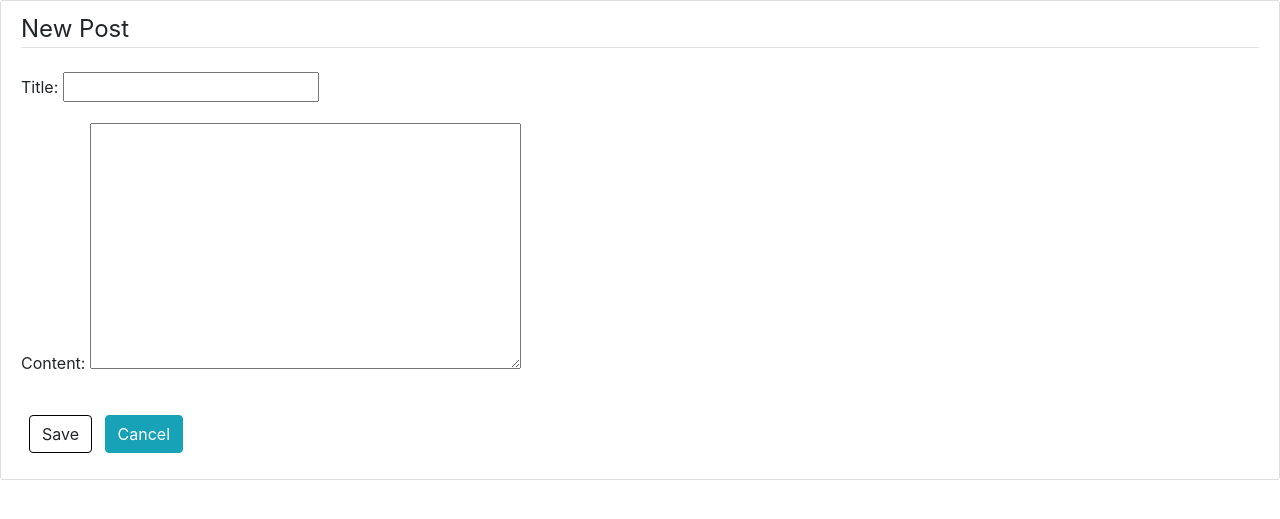
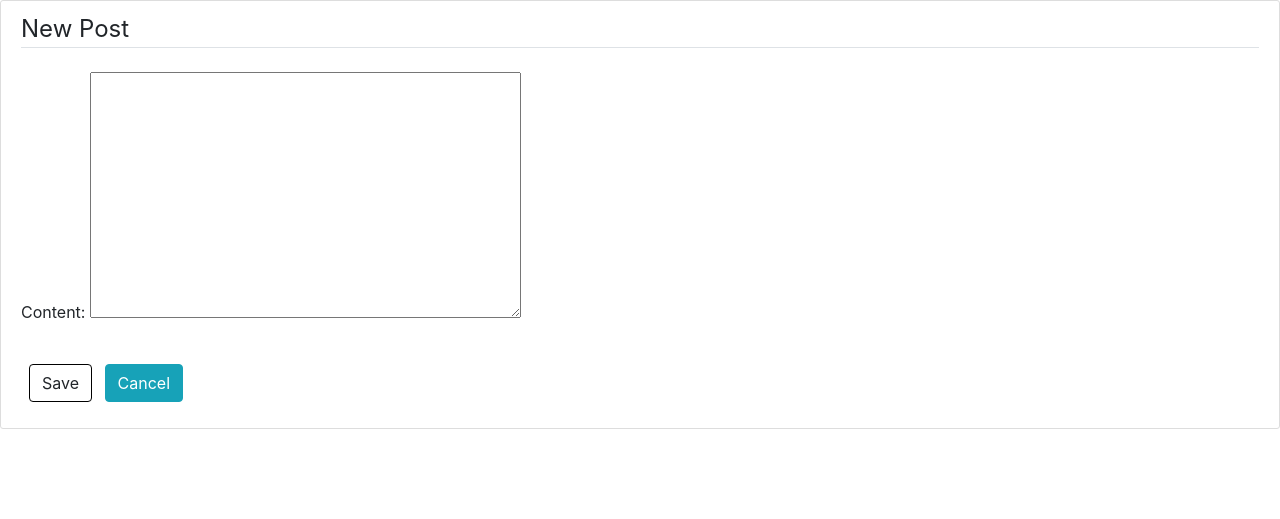
Before and after one commit to Smilkoski/network, a Django app: page / in a window 1280 px wide. Shown: the part 56-575 px from the top of the page. Run offline with Django 3.2, Linux system fonts and the light colour scheme; the visitor is signed in with stand-in values (Sample User, id 1); data that the repository does not hold is empty; some libraries are stand-ins or nearby versions.

Commit message:
remove title

```diff
--- a/network/models.py
+++ b/network/models.py
@@ -2,7 +2,7 @@ from django.contrib.auth.models import AbstractUser
 from django.db import models
 from django.urls import reverse
 from django.utils import timezone
-
+from datetime import datetime
 
 class User(AbstractUser):
     def serializable(self):
@@ -17,14 +17,13 @@ class Follower(models.Model):
 
 
 class Post(models.Model):
-    title = models.CharField(max_length=240)
     content = models.TextField()
     date_posted = models.DateTimeField(default=timezone.now)
     likes = models.IntegerField(default=0)
     author = models.ForeignKey(User, on_delete=models.CASCADE)
 
     def __str__(self):
-        return self.title
+        return self.id
 
     def get_absolute_url(self):
         return reverse('post-detail', kwargs={'pk': self.pk})
@@ -33,7 +32,6 @@ class Post(models.Model):
         date = f'{self.date_posted.day} {self.date_posted.strftime("%B")}, {self.date_posted.year}'
         return {
             "id": self.id,
-            "title": self.title,
             "content": self.content,
             "date_posted": date,
             "likes": self.likes,
--- a/network/templates/network/article_template.html
+++ b/network/templates/network/article_template.html
@@ -4,7 +4,6 @@
             <a class="mr-2" href="{% url 'user-detail' post.author_id %}">{{ post.author }}</a>
             <small class="text-muted">{{ post.date_posted|date:"d F, Y" }}</small>
         </div>
-        <h2><a href="{% url 'post-detail' post.id %}">{{ post.title }}</a></h2>
         <p class="article-content">{{ post.content }}</p>
         <div class="heart">
             <svg viewBox="0 0 24 24" aria-hidden="true">
--- a/network/templates/network/post_detail.html
+++ b/network/templates/network/post_detail.html
@@ -7,9 +7,7 @@
             <div class="article-metadata">
                 <a class="mr-2" href="{% url 'user-detail' object.author_id %}">{{ object.author }}</a>
                 <small class="text-muted">{{ object.date_posted|date:"d F, Y" }}</small>
-
             </div>
-            <h2 class="article-title">{{ object.title }}</h2>
             <p class="article-content">{{ object.content }}</p>
             {% if object.author == user %}
                 <div>
--- a/network/views.py
+++ b/network/views.py
@@ -24,7 +24,7 @@ class ListAppendView(MultipleObjectMixin,
     """ A View that displays a list of objects and a form to create a new object.
     The View processes this form. """
     template_name = 'network/index.html'
-    fields = ['title', 'content']
+    fields = ['content']
     allow_empty = True
     ordering = '-date_posted'
     model = Post
```
